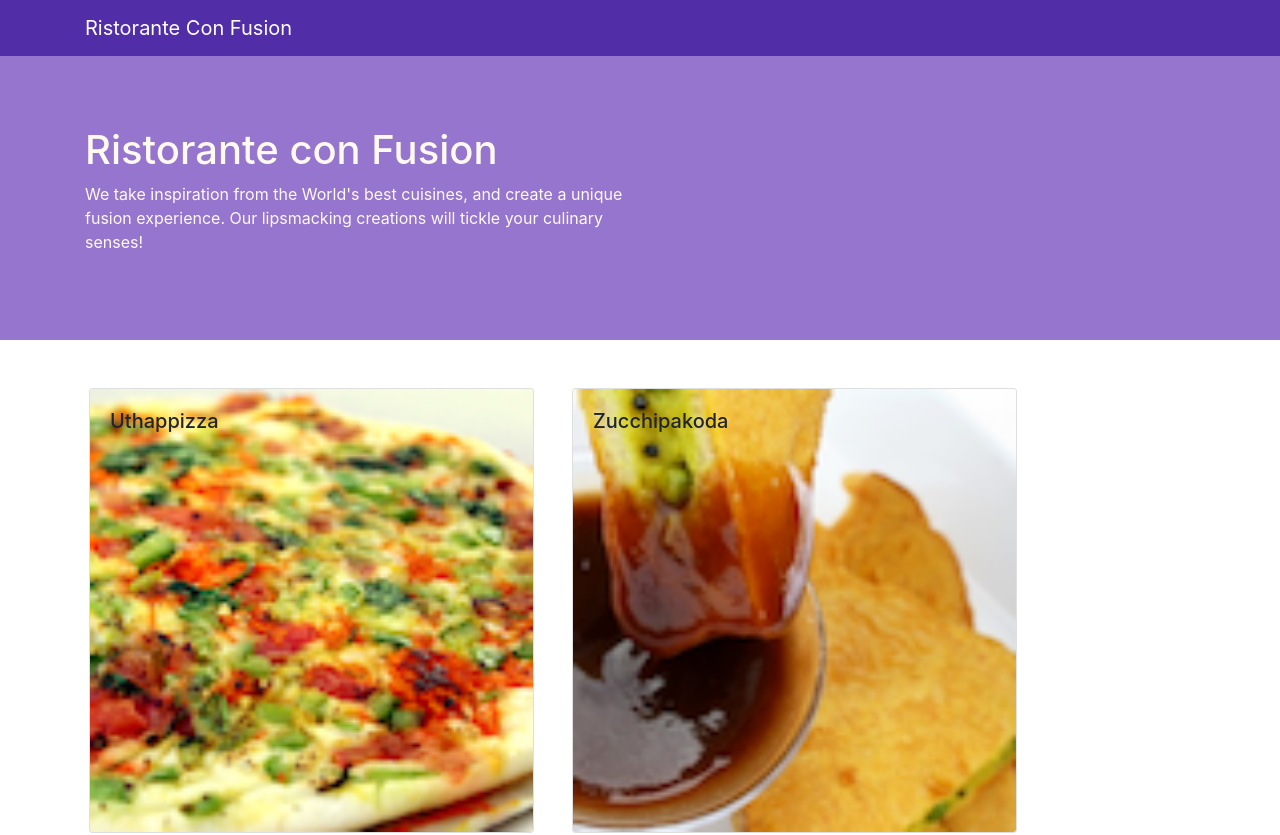
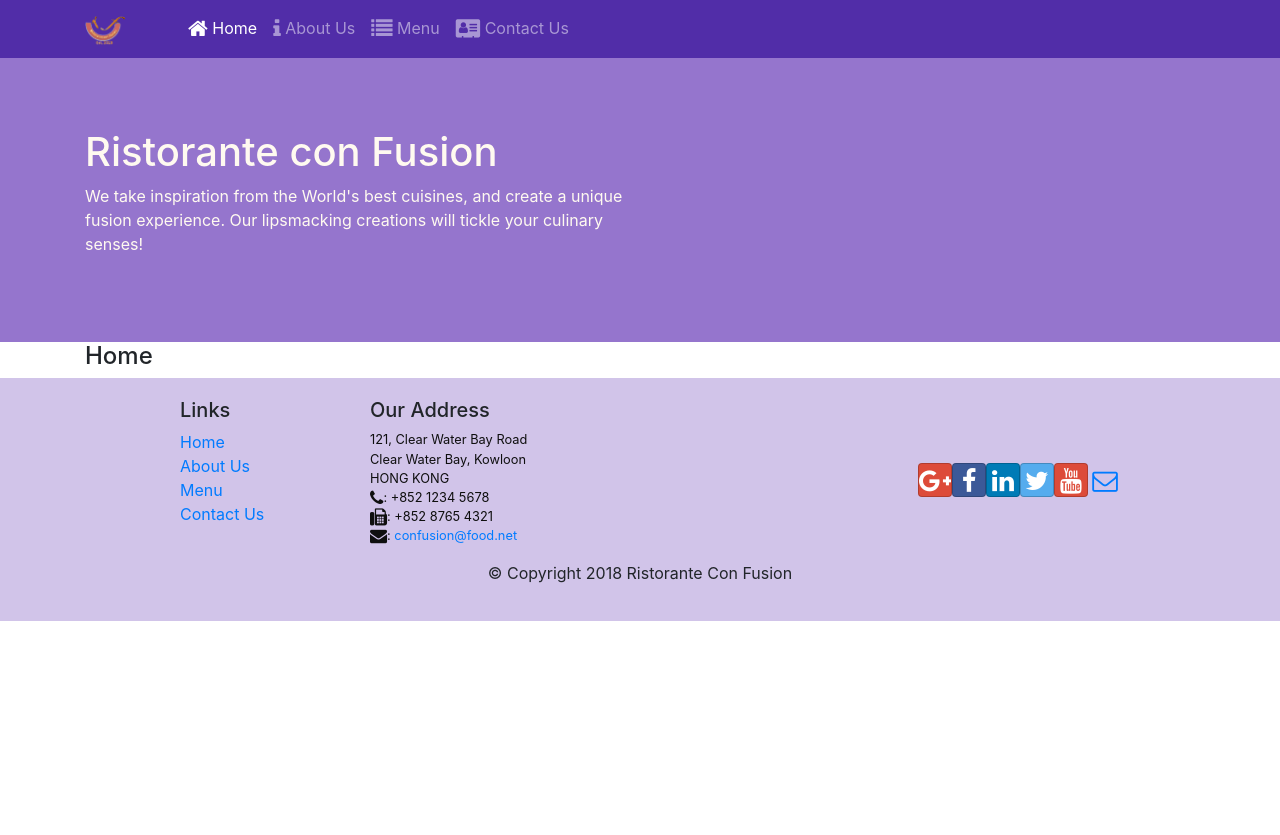
Before and after one commit to webdeveloper4gupta/rest, a React (Create React App) app: page /home in a window 1280 px wide. Shown: the top 835 px of the page. After the commit the page ends 800 px from the top, so only its background shows below. Built offline with nearby package versions, Linux system fonts and the light colour scheme.

Commit message:
after react-router

```diff
--- a/package.json
+++ b/package.json
@@ -13,6 +13,7 @@
     "react-bootstrap": "^2.2.1",
     "react-dom": "^17.0.2",
     "react-popper": "^2.2.5",
+    "react-router-dom": "^5.3.0",
     "react-scripts": "5.0.0",
     "reactstrap": "^9.0.1",
     "web-vitals": "^2.1.4"
--- a/src/App.css
+++ b/src/App.css
@@ -67,5 +67,6 @@
 }
 
 .navbar-dark {
+  display:flex;
   background-color: #512DA8;
 }
--- a/src/App.js
+++ b/src/App.js
@@ -1,12 +1,13 @@
 // import logo from './logo.svg';
-import './App.css';
+
 
 import React, { Component } from 'react'
 // import PropTypes from 'prop-types'
 // here i import navbar from reactstrap
 // import { Navbar, NavbarBrand } from 'reactstrap';
 import Main from './components/MainComponent';
-import './App.css';
+// import './App.css';
+import { BrowserRouter } from 'react-router-dom';
 // import Menu from './components/MenuComponent';
 // import { DISHES }  from './shared/dishes';
 export class App extends Component {
@@ -24,7 +25,8 @@
     return (
       // inside this we write jsx
       // <div className="App">
-      <div>
+      <BrowserRouter>
+       <div>
         {/*
         {/* here i write a Navbar component which import from reactstrap */}
          {/* <Navbar dark color="primary">
@@ -38,6 +40,21 @@
         {/* <Menu dishes={this.state.dishes} /> */}
           <Main ></Main>
       </div>
+      </BrowserRouter>
+      // <div>
+      //   {/*
+      //   {/* here i write a Navbar component which import from reactstrap */}
+      //    {/* <Navbar dark color="primary">
+      //   // <div className='container'>
+      //   // {/* navbrand also import from reactstrap */}
+      //       {/* <NavbarBrand href="\">Mahajan Restaurant</NavbarBrand> */}
+      //    {/* </div> */}
+      //    {/* </Navbar> */}
+      //    {/* this is way of adding component in the app.js */}
+      //    {/* here i give state as a prop to menucomponent */}
+      //   {/* <Menu dishes={this.state.dishes} /> */}
+      //     <Main ></Main>
+      // </div>
     )
   }
 }
--- a/src/components/FooterComponent.js
+++ b/src/components/FooterComponent.js
@@ -1,6 +1,7 @@
 import React from 'react';
 import "../App.css";
-function Footer(props) {
+import { Link } from 'react-router-dom';
+function Footer() {
     return(
     <div className="footer">
         <div className="container">
@@ -8,10 +9,10 @@
                 <div className="col-4 offset-1 col-sm-2">
                     <h5>Links</h5>
                     <ul className="list-unstyled">
-                        <li><a href="#">Home</a></li>
-                        <li><a href="#">About</a></li>
-                        <li><a href="#">Menu</a></li>
-                        <li><a href="contactus.html">Contact</a></li>
+                    <li><Link to='/home'>Home</Link></li>
+                        <li><Link to='/aboutus'>About Us</Link></li>
+                        <li><Link to='/menu'>Menu</Link></li>
+                        <li><Link to='/contactus'>Contact Us</Link></li>
                     </ul>
                 </div>
                 <div className="col-7 col-sm-5">
--- a/src/components/HeaderComponent.js
+++ b/src/components/HeaderComponent.js
@@ -1,24 +1,121 @@
 import React, { Component } from 'react';
-import { Navbar, NavbarBrand} from 'reactstrap';
-import "../App.css";
+import { Navbar, NavbarBrand, Nav, NavbarToggler, Collapse, NavItem } from 'reactstrap';
+import { NavLink } from 'react-router-dom';
+// import "../App.css";
 class Header extends Component {
+  // constructor(props) {
+  //   super(props);
+  //   this.state = {
+  //     isNavOpen: false
+  //   }
+  //   // we can also used arrow function in the jsx
+  //   this.togglerNav = this.togglerNav.bind(this);
+  // }
+  // togglerNav() {
+  //   this.setState({
+  //     isNavOpen: ! this.state.isNavOpen
+  //   });
+  // }
+  // render() {
+  //   return (
+  //     // i can also write react fragement as <></>
+  //     <React.Fragment>
+  //       <Navbar dark expand="md">
+  //         <div className="container">
+  //           {/* <div className='col-md-4'> */}
+  //           <NavbarToggler onClick={this.toggleNav} />
+  //           {/* <NavbarBrand href="\">
+  //             <img src='assets/images/logo.png' height="20" width="41" alt="Mahajan Restaurant" />
+  //           </NavbarBrand> */}
+
+  //           {/* </div> */}
+  //           {/* collapse reactstrap component */}
+  //           {/* isopen is a boolean attribute if isopen false all things inside hidden and is true then all things visible */}
+  //           {/* <div className='col-md-8'> */}
+  //           <Collapse isOpen={this.state.isNavOpen} navbar>
+  //             <Nav navbar>
+  //               <NavItem>
+  //                 <NavLink className="nav-link" to="/home">
+  //                   <span className="fa fa-home "></span>Home
+  //                 </NavLink>
+  //               </NavItem>
+  //               <NavItem>
+  //                 <NavLink className="nav-link" to="/aboutus">
+  //                   <span className="fa  fa-info"></span>About
+  //                 </NavLink>
+  //               </NavItem>
+  //               <NavItem>
+  //                 <NavLink className="nav-link" to="/menu">
+  //                   <span className="fa  fa-list "></span>Menu
+  //                 </NavLink>
+  //               </NavItem>
+  //               <NavItem>
+  //                 <NavLink className="nav-link" to="/contactus">
+  //                   <span className="fa  fa-address-card"></span>Contact
+  //                 </NavLink>
+  //               </NavItem>
+  //             </Nav>
+  //           </Collapse>
+  //         </div>
+  //         {/* </div> */}
+  //       </Navbar>
+        // {/* <Jumbotron> */}
+        constructor(props) {
+          super(props);
+
+          this.toggleNav = this.toggleNav.bind(this);
+          this.state = {
+            isNavOpen: false
+          };
+        }
+
+        toggleNav() {
+          this.setState({
+            isNavOpen: !this.state.isNavOpen
+          });
+        }
+
       render() {
           return(
-      // i can also write react fragement as <></>
-    <React.Fragment>
-      <Navbar dark>
+              <div>
+                  <Navbar dark expand="md">
                       <div className="container">
-            <NavbarBrand href="/">Ristorante Con Fusion</NavbarBrand>
+                        <div className='row'>
+                          <div className="col-md-1">
+                          <NavbarToggler onClick={this.toggleNav} />
+                          <NavbarBrand className="mr-0" href="/">
+                             <img src='assets/images/logo.png' height="30" width="41" alt='Ristorante Con Fusion' />
+                          </NavbarBrand>
+                          </div>
+                          <div className="col-md-7 ml-0">
+                          <Collapse isOpen={this.state.isNavOpen} navbar>
+                              <Nav navbar>
+                              <NavItem>
+                                  <NavLink className="nav-link"  to='/home'><span className="fa fa-home fa-lg"></span> Home</NavLink>
+                              </NavItem>
+                              <NavItem>
+                                  <NavLink className="nav-link" to='/aboutus'><span className="fa fa-info fa-lg"></span> About Us</NavLink>
+                              </NavItem>
+                              <NavItem>
+                                  <NavLink className="nav-link"  to='/menu'><span className="fa fa-list fa-lg"></span> Menu</NavLink>
+                              </NavItem>
+                              <NavItem>
+                                  <NavLink className="nav-link" to='/contactus'><span className="fa fa-address-card fa-lg"></span> Contact Us</NavLink>
+                              </NavItem>
+                              </Nav>
+                          </Collapse>
+                          </div>
+                      </div>
                       </div>
                   </Navbar>
-      {/* <Jumbotron> */}
+
 
         <div id='jumbotron' >
           <div className="container ">
 
             <div className="row row-header ">
 
-                   <div className="col-12 col-sm-6 ">
+              <div className="col-12 col-md-6 ">
                 <h1>Ristorante con Fusion</h1>
                 <p>We take inspiration from the World's best cuisines, and create a unique fusion experience. Our lipsmacking creations will tickle your culinary senses!</p>
 
@@ -30,7 +127,7 @@
 
 
         {/* </Jumbotron> */}
-    </React.Fragment>
+      </div>
     );
   }
 }
--- /dev/null
+++ b/src/components/HomeComponent.js
@@ -0,0 +1,9 @@
+import React from 'react'
+
+export default function Home(props) {
+  return (
+    <div className='container'>
+      <h4>Home</h4>
+    </div>
+  )
+}
--- a/src/components/MainComponent.js
+++ b/src/components/MainComponent.js
@@ -1,16 +1,17 @@
 // import logo from './logo.svg';
 // import './App.css';
 
-import React, { Component } from 'react'
+import React, { Component } from 'react';
+import Home from './HomeComponent';
 // import PropTypes from 'prop-types'
 // here i import navbar from reactstrap
 // import { Navbar, NavbarBrand } from 'reactstrap';
 import Menu from './MenuComponent';
 import { DISHES }  from '../shared/dishes';
-import DishDetail from './DishdetailComponent';
+// import DishDetail from './DishdetailComponent';
 import Header from './HeaderComponent';
 import Footer from './FooterComponent';
-
+import { Switch,Route,Redirect } from 'react-router-dom';
 export class Main extends Component {
   // here i set state
   constructor(props){
@@ -19,23 +20,39 @@
     this.state={
       // it means what i impost from DISHESthat comes in the dishes
       dishes:DISHES,
-      selectedDish:null
+      // selectedDish:null
     };
   }
 
-  onDishSelect(dishId){
-    this.setState({selectedDish: dishId});
-}
+//   onDishSelect(dishId){
+//     this.setState({selectedDish: dishId});
+// }
   render() {
+    const HomePage = () => {
+      return(
+          <Home
+          />
+      );
+    }
     return (
       // inside this we write jsx
+
       <div className="App">
 
         {/* this is way of adding component in the app.js */}
         {/* here i give state as a prop to menucomponent */}
+
         <Header/>
-        <Menu dishes={this.state.dishes} onClick={(dishId)=>this.onDishSelect((dishId))}/>
-        <DishDetail dish={this.state.dishes.filter((dish)=> dish.id===this.state.selectedDish)[0]} ></DishDetail>
+        {/* <Menu dishes={this.state.dishes} onClick={(dishId)=>this.onDishSelect((dishId))}/> */}
+        {/* <DishDetail dish={this.state.dishes.filter((dish)=> dish.id===this.state.selectedDish)[0]} ></DishDetail> */}
+        {/*  switches for wraping more then one rout */}
+        <Switch>
+          {/* if in the route we will not want to give any props then in the component we give only name ex shown below */}
+          <Route path="/home" component={HomePage}></Route>
+          {/* if in the route we want to send props the ex shown below */}
+          <Route exact path="/menu" component={()=><Menu dishes={this.state.dishes}/>}></Route>
+          <Redirect to="/home" />
+        </Switch>
         <Footer />
       </div>
     )
```
Also changed, not shown: 1 other file (tests, documents, lock files or other folders). Lines whose indentation alone changed are shown as unchanged.
